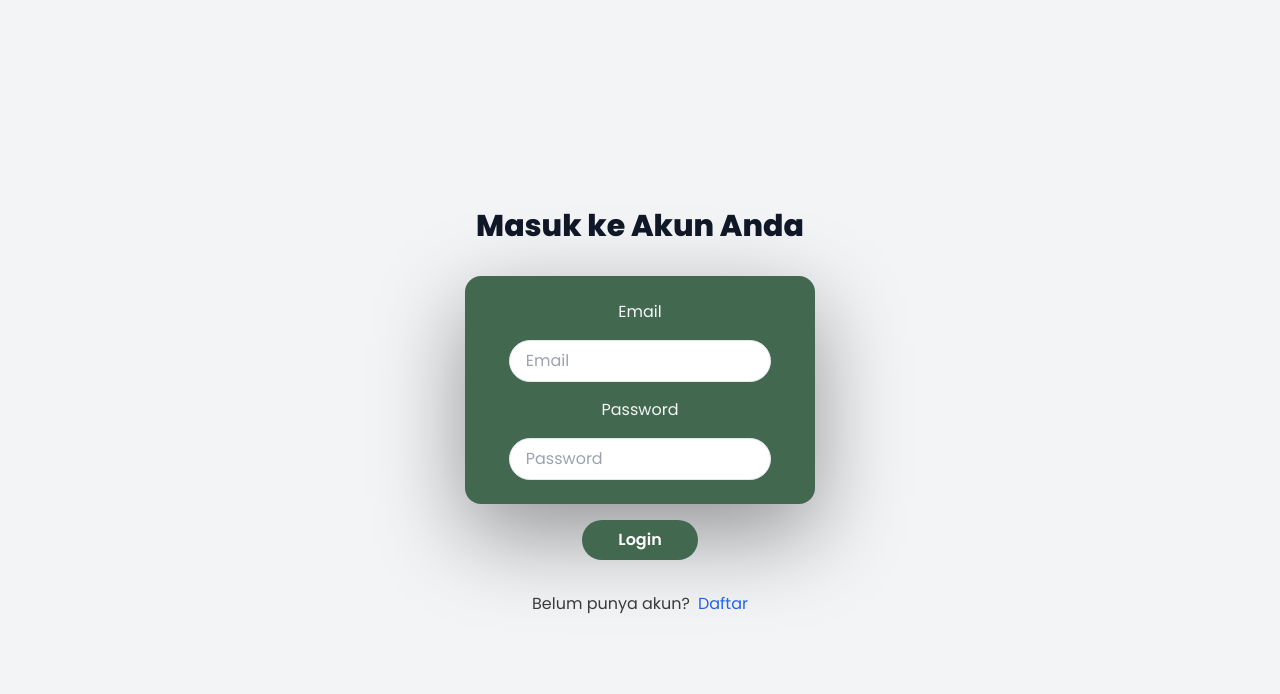
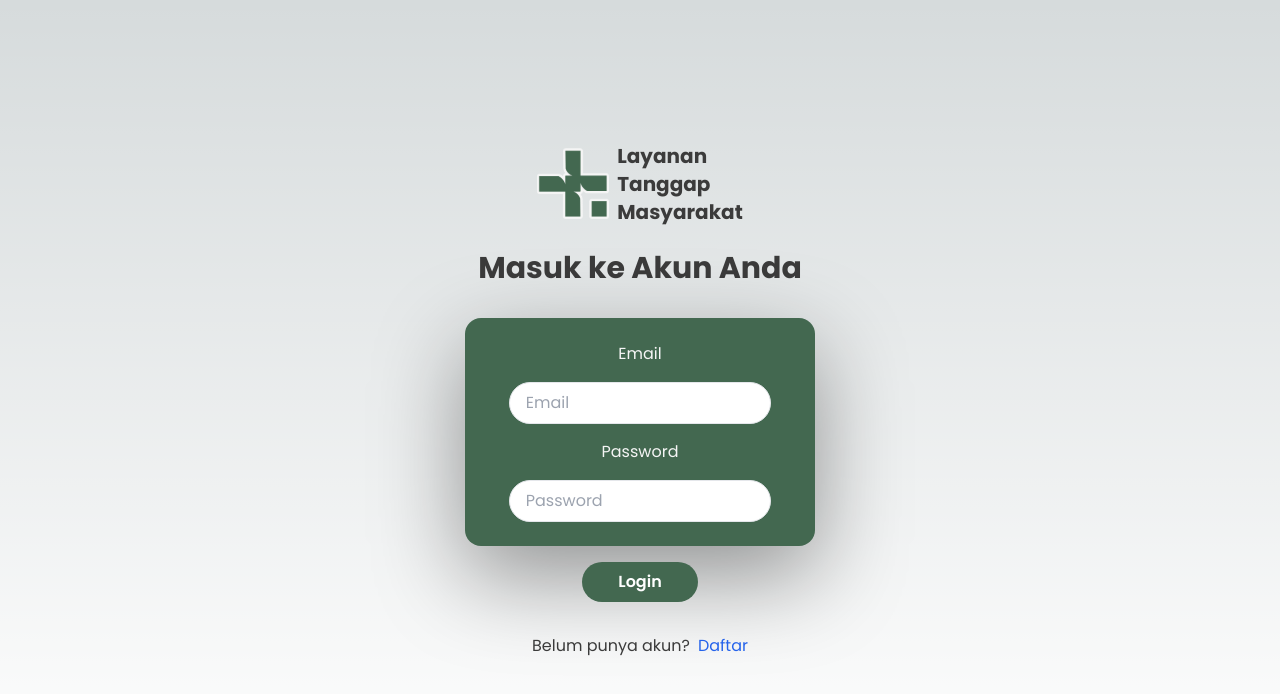
Before and after one commit to agisnarevaldo/layanan-tanggap-masyarakat, a Next.js app: page /login in a window 1280 px wide. Shown: the top 694 px of the page. Built offline with nearby package versions, Linux system fonts and the light colour scheme.

Commit message:
modify: login page

```diff
--- a/app/login/page.tsx
+++ b/app/login/page.tsx
@@ -1,13 +1,15 @@
 import React from "react";
 import FormLogin from "../ui/formLogin";
 import Link from "next/link";
+import Logo from "../ui/logo";
 
 const LoginPage = () => {
   return (
-    <div className="min-h-screen flex items-center justify-center bg-gray-100">
+    <div className="min-h-screen flex items-center justify-center">
       <div className="max-w-md w-full space-y-8">
         <div>
-          <h2 className="mt-6 text-center text-3xl font-extrabold text-gray-900">
+          <Logo />
+          <h2 className="mt-6 text-center text-3xl font-bold text-color">
             Masuk ke Akun Anda
           </h2>
         </div>
```
